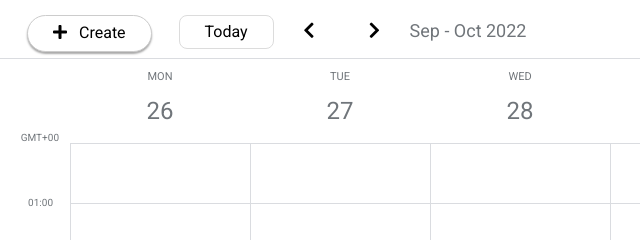
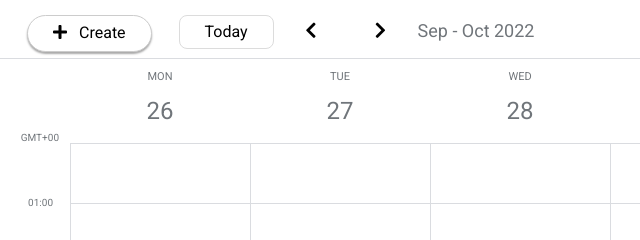
Before and after one commit to Kluy/google-calendar, a website with bundled scripts: page index.html in a window 1280 px wide. Shown: the top 240 px of the page, 0-640 px from the left. Built offline with nearby package versions, Linux system fonts and the light colour scheme.

Commit message:
29092022_2

```diff
--- a/scripts/events/events.js
+++ b/scripts/events/events.js
@@ -8,9 +8,6 @@ const deleteEventBtn = document.querySelector('.delete-event-btn');
 function handleEventClick(event) {
   // если произошел клик по событию, то нужно паказать попап с кнопкой удаления
   // установите eventIdToDelete с id события в storage
-  console.log(event);
-  console.log(event.path);
-
   if (event.target.parentElement.id !== '' || event.target.id !== '') {
     openPopup(event.x, event.y);
     setItem('eventIdToDelete', event.target.parentElement.id || event.target.id);
--- a/scripts/header/navigation.js
+++ b/scripts/header/navigation.js
@@ -26,6 +26,8 @@ const onChangeWeek = event => {
     date = shmoment(getItem('displayedWeekStart').getTime()).subtract('days', 7).result();
   } else if (direction === 'today') {
     date = new Date();
+  } else {
+    return;
   }
   setItem('displayedWeekStart', getStartOfWeek(new Date(date)));
   renderHeader();
--- a/styles/common.scss
+++ b/styles/common.scss
@@ -7,9 +7,10 @@
   border: 1px solid $alsoWhite;
 }
 .icon-button {
+  margin: 0 25px;
+  padding: 2px;
   border: none;
   cursor: pointer;
-  background: transparent;
 }
 .modal {
   display: flex;
```
Also changed, not shown: styles.css, 1 other file.
